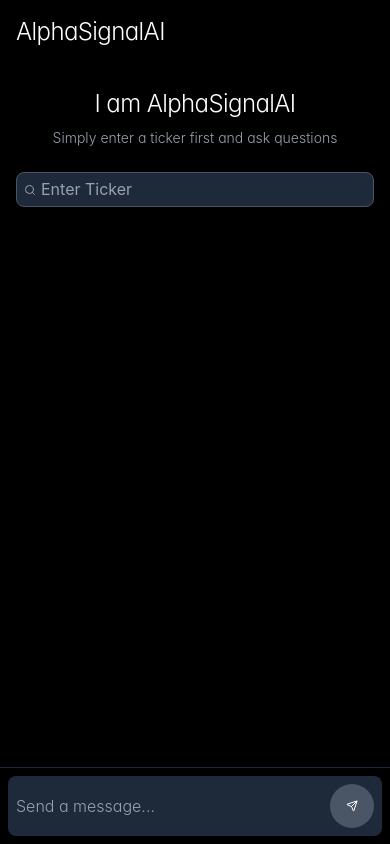
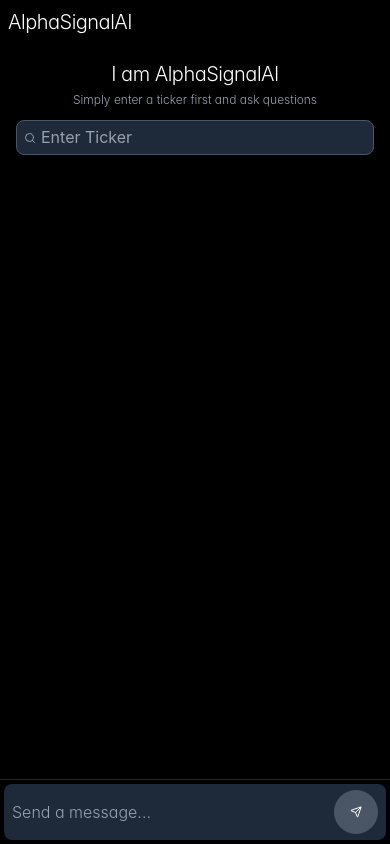
Before and after one commit to hasanpeal/AlphaSignalAI, a Next.js app: page / in a window 390 px wide. Built offline with nearby package versions, Linux system fonts and the light colour scheme.

Commit message:
Bug fixed

```diff
--- a/src/app/layout.tsx
+++ b/src/app/layout.tsx
@@ -34,29 +34,19 @@
   icons: {
     icon: [
       {
-        url: "/icons8-stock-market-cloud-16.png",
-        sizes: "16x16",
-        type: "image/png",
-      },
-      {
-        url: "/icons8-stock-market-cloud-32.png",
-        sizes: "32x32",
-        type: "image/png",
-      },
-      {
-        url: "/icons8-stock-market-cloud-96.png",
-        sizes: "96x96",
-        type: "image/png",
+        url: "/alpha_signal_favicon.ico",
+        sizes: "any",
+        type: "image/x-icon",
       },
     ],
-    shortcut: "/icons8-stock-market-cloud-32.png",
-    apple: "/icons8-stock-market-cloud-96.png",
+    shortcut: "/alpha_signal_favicon.ico",
+    apple: "/alpha_signal_favicon.ico",
   },
   viewport: {
     width: "device-width",
     initialScale: 1,
-    maximumScale: 1,
-    userScalable: false,
+    maximumScale: 5,
+    userScalable: true,
   },
 };
 
@@ -70,7 +60,7 @@
       <head>
         <meta
           name="viewport"
-          content="width=device-width, initial-scale=1, maximum-scale=1, user-scalable=no"
+          content="width=device-width, initial-scale=1, maximum-scale=5, user-scalable=yes"
         />
       </head>
       <body
--- a/src/app/manifest.ts
+++ b/src/app/manifest.ts
@@ -12,19 +12,9 @@
     theme_color: "#3b82f6",
     icons: [
       {
-        src: "/icons8-stock-market-cloud-16.png",
-        sizes: "16x16",
-        type: "image/png",
-      },
-      {
-        src: "/icons8-stock-market-cloud-32.png",
-        sizes: "32x32",
-        type: "image/png",
-      },
-      {
-        src: "/icons8-stock-market-cloud-96.png",
-        sizes: "96x96",
-        type: "image/png",
+        src: "/alpha_signal_favicon.ico",
+        sizes: "any",
+        type: "image/x-icon",
       },
     ],
   };
--- a/src/app/page.tsx
+++ b/src/app/page.tsx
@@ -15,15 +15,18 @@
   };
 
   return (
-    <div className="min-h-screen bg-black flex flex-col">
+    <div
+      className="h-screen bg-black flex flex-col overflow-hidden"
+      suppressHydrationWarning
+    >
       {/* Main Content - Full Screen Chat */}
-      <main className="flex flex-col h-screen">
+      <main className="flex flex-col h-full" suppressHydrationWarning>
         {/* Header with branding */}
-        <div className="flex items-center justify-between p-4 flex-shrink-0">
+        <div className="flex items-center justify-between p-2 sm:p-4 flex-shrink-0">
           {/* Left side - Branding */}
           <div className="flex items-center space-x-2">
             <h1
-              className="text-2xl font-light tracking-tight text-white cursor-pointer"
+              className="text-xl sm:text-2xl font-light tracking-tight text-white cursor-pointer"
               onClick={() => window.location.reload()}
             >
               AlphaSignalAI
@@ -34,9 +37,9 @@
           {selectedStock && (
             <button
               onClick={handleNewChat}
-              className="flex items-center space-x-2 px-3 py-2 bg-gray-800 hover:bg-gray-700 text-white rounded-lg transition-colors text-sm"
+              className="flex items-center space-x-2 px-2 sm:px-3 py-1.5 sm:py-2 bg-gray-800 hover:bg-gray-700 text-white rounded-lg transition-colors text-xs sm:text-sm"
             >
-              <RefreshCw className="w-4 h-4" />
+              <RefreshCw className="w-3 h-3 sm:w-4 sm:h-4" />
               <span className="cursor-pointer">New Chat</span>
             </button>
           )}
--- a/src/components/ChatInterface.tsx
+++ b/src/components/ChatInterface.tsx
@@ -140,15 +140,21 @@
     : [];
 
   return (
-    <div className="flex flex-col h-full bg-black text-white">
+    <div
+      className="flex flex-col h-full bg-black text-white overflow-hidden"
+      suppressHydrationWarning
+    >
       {/* Messages */}
-      <div className="flex-1 overflow-y-auto p-2 sm:p-4 space-y-3 sm:space-y-4">
+      <div
+        className="flex-1 overflow-y-auto p-2 sm:p-4 space-y-3 sm:space-y-4"
+        suppressHydrationWarning
+      >
         {messages.length === 0 ? (
-          <div className="text-center py-4 sm:py-8 px-2 sm:px-4">
-            <p className="text-2xl sm:text-4xl font-light tracking-tight mb-2">
+          <div className="text-center py-2 sm:py-8 px-2 sm:px-4">
+            <p className="text-xl sm:text-4xl font-light tracking-tight mb-1 sm:mb-2">
               I am AlphaSignalAI
             </p>
-            <p className="text-gray-400 mb-6 sm:mb-8 font-light text-sm sm:text-base">
+            <p className="text-gray-400 mb-3 sm:mb-8 font-light text-xs sm:text-base">
               {selectedStock
                 ? `How can I help you analyze ${selectedStock} today?`
                 : "Simply enter a ticker first and ask questions"}
@@ -156,7 +162,7 @@
 
             {/* Stock Search - Only show when no stock is selected */}
             {!selectedStock && onStockSelect && (
-              <div className="max-w-md mx-auto mb-6 sm:mb-8">
+              <div className="max-w-md mx-auto mb-3 sm:mb-8">
                 <StockSearch
                   onStockSelect={onStockSelect}
                   selectedStock={selectedStock}
@@ -166,12 +172,12 @@
 
             {/* Suggested Prompts */}
             {suggestedPrompts.length > 0 && (
-              <div className="grid grid-cols-1 gap-3 sm:gap-4 max-w-2xl mx-auto">
+              <div className="grid grid-cols-1 gap-2 sm:gap-4 max-w-2xl mx-auto">
                 {suggestedPrompts.map((prompt, index) => (
                   <button
                     key={index}
                     onClick={() => sendMessage(prompt)}
-                    className="p-3 sm:p-4 bg-gray-800 rounded-lg text-left hover:bg-gray-700 transition-colors text-xs sm:text-sm font-light"
+                    className="p-2 sm:p-4 bg-gray-800 rounded-lg text-left hover:bg-gray-700 transition-colors text-xs sm:text-sm font-light"
                   >
                     {prompt}
                   </button>
@@ -331,12 +337,18 @@
             </div>
           </div>
         )}
-        <div ref={messagesEndRef} />
+        <div ref={messagesEndRef} suppressHydrationWarning />
       </div>
 
       {/* Input */}
-      <div className="border-t border-gray-800 p-2 sm:p-4 bg-black">
-        <div className="flex items-center space-x-2 bg-gray-800 rounded-lg px-2 sm:px-3 py-2">
+      <div
+        className="border-t border-gray-800 p-1 sm:p-4 bg-black"
+        suppressHydrationWarning
+      >
+        <div
+          className="flex items-center space-x-2 bg-gray-800 rounded-lg px-2 sm:px-3 py-1.5 sm:py-2"
+          suppressHydrationWarning
+        >
           <input
             value={inputMessage}
             onChange={(e) => setInputMessage(e.target.value)}
```
Also changed, not shown: 1 other file (tests, documents, lock files or other folders).
